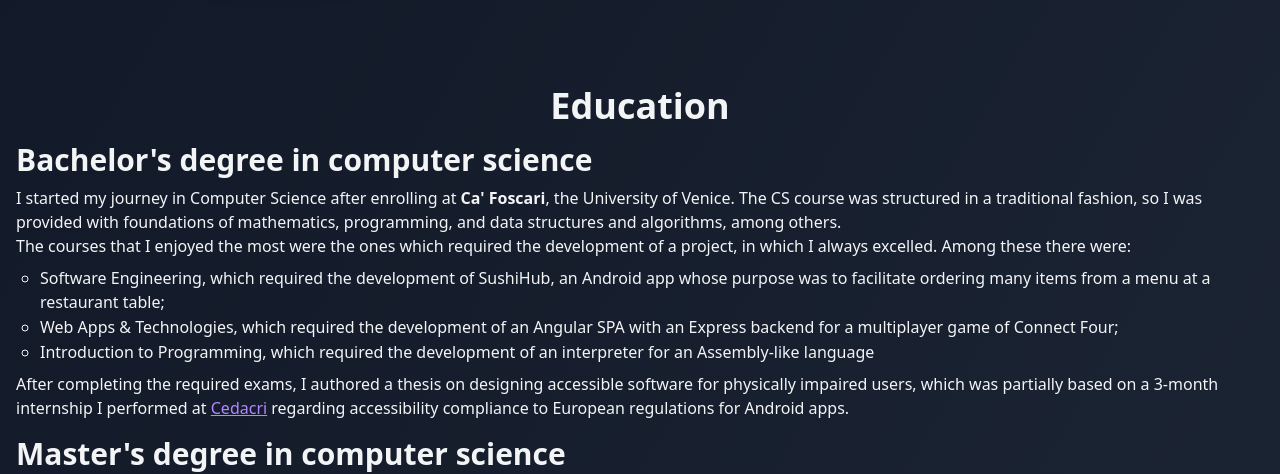
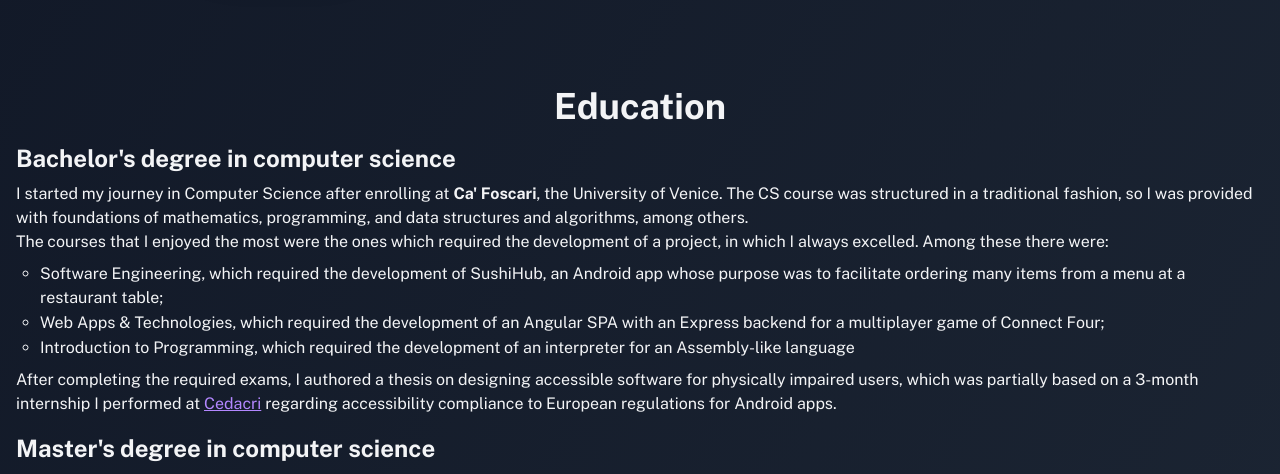
Before and after one commit to owsky/owsky.github.io, an Astro site: page / in a window 1280 px wide. Shown: the part 338-812 px from the top of the page. Built offline with nearby package versions, Linux system fonts and the light colour scheme; Astro itself is replaced by a stand-in of ours.

Commit message:
Updated fonts

```diff
--- a/src/layout/EducationLayout.astro
+++ b/src/layout/EducationLayout.astro
@@ -5,7 +5,7 @@
 <section id="education" class="">
   <h2 class="text-4xl font-bold text-center">Education</h2>
 
-  <h3 class="text-3xl font-bold mt-4 mb-2">
+  <h3 class="text-2xl font-bold mt-4 mb-2">
     Bachelor's degree in computer science
   </h3>
   <p>
@@ -38,7 +38,7 @@
     > regarding accessibility compliance to European regulations for Android apps.
   </p>
 
-  <h3 class="text-3xl font-bold mt-4 mb-2">
+  <h3 class="text-2xl font-bold mt-4 mb-2">
     Master's degree in computer science
   </h3>
   <p>
--- a/src/pages/index.astro
+++ b/src/pages/index.astro
@@ -30,7 +30,11 @@
 </html>
 
 <style is:global>
-  /* Add any global styles here */
+  @font-face {
+    font-family: "PublicSans";
+    src: url("/src/assets/public-sans-variable-font.ttf");
+  }
+
   :root {
     --color-primary: 139, 92, 246; /* Purple-500 */
   }
@@ -40,5 +44,6 @@
   }
   body {
     @apply bg-gray-100 text-gray-900 dark:bg-gray-900 dark:text-gray-100;
+    font-family: "PublicSans", sans-serif;
   }
 </style>
```
Also changed, not shown: src/assets/public-sans-variable-font.ttf (added).
